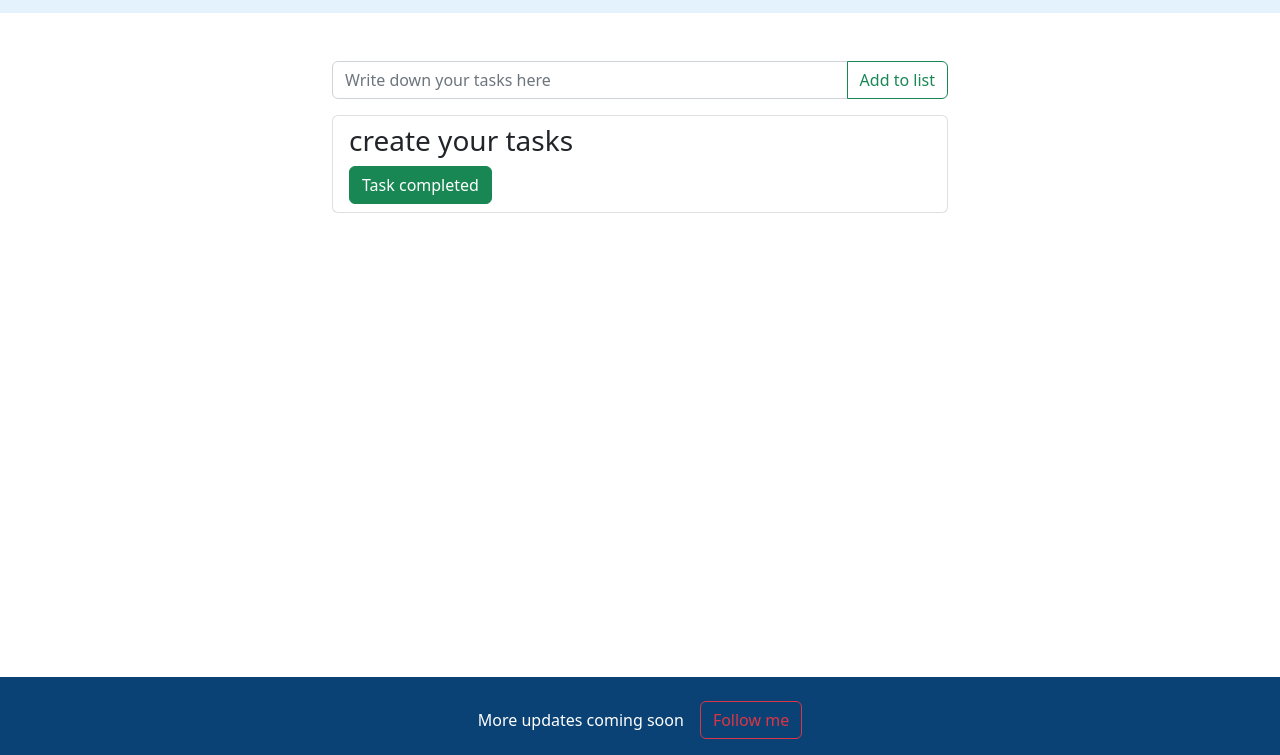
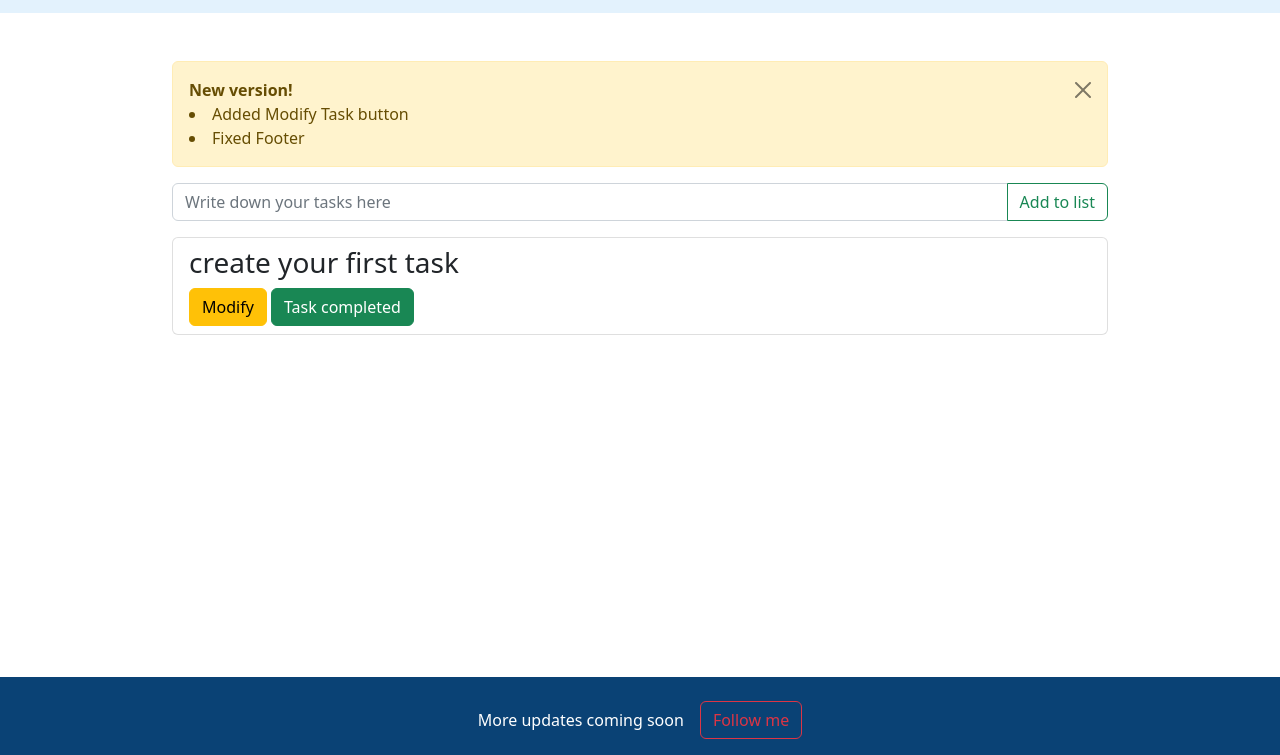
Before and after one commit to 2k1aman/TaskManager, a plain HTML site: page index.html in a window 1280 px wide. Shown: the part 45-800 px from the top of the page. Drawn offline with nearby package versions, Linux system fonts and the light colour scheme.

Commit message:
update button available

```diff
--- a/index.html
+++ b/index.html
@@ -21,8 +21,19 @@
     </header>
     <main>
 
-        <div class="container mt-5 col-6">
+        <div class="container mt-5 col-9">
+            <div id ="alert" class="alert alert-warning alert-dismissible fade show" role="alert">
+                <strong>New version!</strong>
 
+                    <li>
+                        Added Modify Task button
+                    </li>
+                    <li>
+                        Fixed Footer
+                    </li>
+
+                <button type="button" class="btn-close" data-bs-dismiss="alert" aria-label="Close" onclick="removeAlert()"></button>
+            </div>
             <div class="input-group mb-3">
                 <input type="text" class="form-control" placeholder="Write down your tasks here"
                     aria-label="Recipient's username" aria-describedby="button-addon2">
@@ -31,21 +42,22 @@
             </div>
             <ul id="tasklist" class="list-group">
                 <li class="list-group-item">
-                    <h3>create your tasks</h3>
-
+                    <h3 class = "flex-grow-1">create your first task</h3>
+                    <button class="btn btn-warning "  onclick="editTask(this)" >Modify</button>
                     <button id="comp-btn" class="btn btn-success "  onclick="deleteTask(this)" >Task completed</button>
                 </li>
             </ul>
 
         </div>
     </main>
-    <footer class="text-center text-white position-absolute w-100 bottom-0" style="background-color: #0a4275;">
+    <footer class="text-center text-white position-fixed w-100 bottom-0" style="background-color: #0a4275;">
         <!-- Grid container -->
         <div class="container p-4 pb-0">
 
           <section class="">
             <p class="d-flex justify-content-center align-items-center">
               <span class="me-3">More updates coming soon </span>
+
               <button type="button" class="btn btn-outline-danger btn-rounded" onclick="window.location.href='https://www.instagram.com/22aman_k/';">
                 Follow me
               </button>
@@ -55,9 +67,14 @@
         </div>
 
 
-      </footer>
+    </footer>
+
     <script>
-
+        //remove Alert
+        function removeAlert(){
+            let ralert = document.getElementById('alert')
+            ralert.remove()
+        }
         //add task
         let add_btn = document.getElementById('add-btn')
         let taskList = document.getElementById('tasklist')
@@ -71,8 +88,8 @@
             let newtask = document.createElement('li')
             newtask.classList.add('list-group-item')
             newtask.innerHTML =
-            `<h3>${taskInput.value}</h3>
-
+            `<h3 class = "flex-grow-1">${taskInput.value}</h3>
+            <button  class="btn btn-warning "  onclick="editTask(this)">Modify</button>
             <button id="comp-btn" class="btn btn-success "  onclick="deleteTask(this)" >Task completed</button>`
 
 
@@ -90,23 +107,32 @@
                 emptymsg.classList.add('emptymsg')
                 tasklist.appendChild(emptymsg)
             }
-
+        }
         //edit task
-        function editTask(e){
-            if(e.textContent == "Edit Task"){
-                e.textContent = "Update"
-                /*let currTask = e.previousElementSibling.value
-                let newtaskinput = document.createElement('h3')
-                newtaskinput.type = 'text'
-                newtaskinput.placeholder = 'task'
-                newtaskinput.className.add('form-control')
-                newtaskinput.value = carrTask
-                e.parentElement.replaceChild(newtaskinput,e)*/
+        function editTask(curr){
+            if(curr.textContent == "Update"){
+                curr.textContent = "Modify"
+                let newTask = curr.previousElementSibling.value
+                let newtaskheading = document.createElement('h3')
+                newtaskheading.className = "flex-grow-1"
+                newtaskheading.textContent = newTask
+                curr.parentElement.replaceChild(newtaskheading,curr.previousElementSibling)
+            }
+            else{
+                curr.textContent = "Update"
+                let currTask = curr.previousElementSibling.textContent
+                let newtaskinput = document.createElement('input')
+                newtaskinput.type = "task"
+                newtaskinput.placeholder = "modify your task"
+                newtaskinput.className = "form-control"
+                newtaskinput.classList.add("mb-2")
+                //newtaskinput.value = carrTask
+                curr.parentElement.replaceChild(newtaskinput,curr.previousElementSibling)
             }
 
         }
 
-        }
+
 
     </script>
 </body>
```
